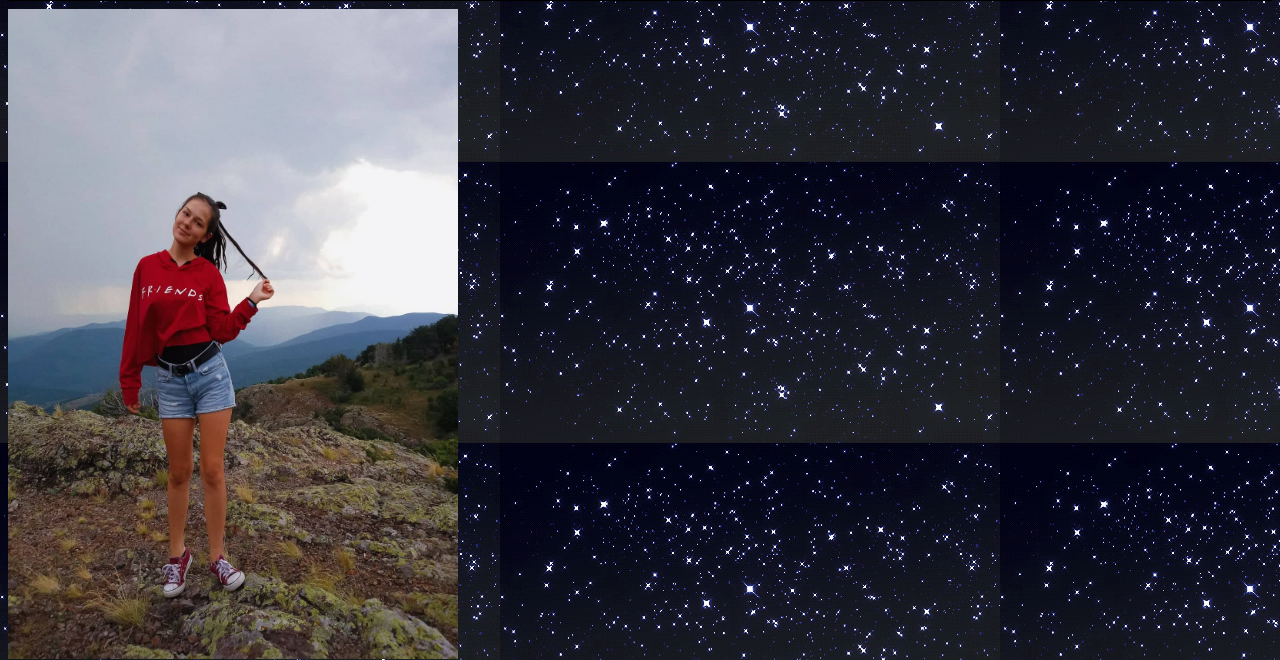
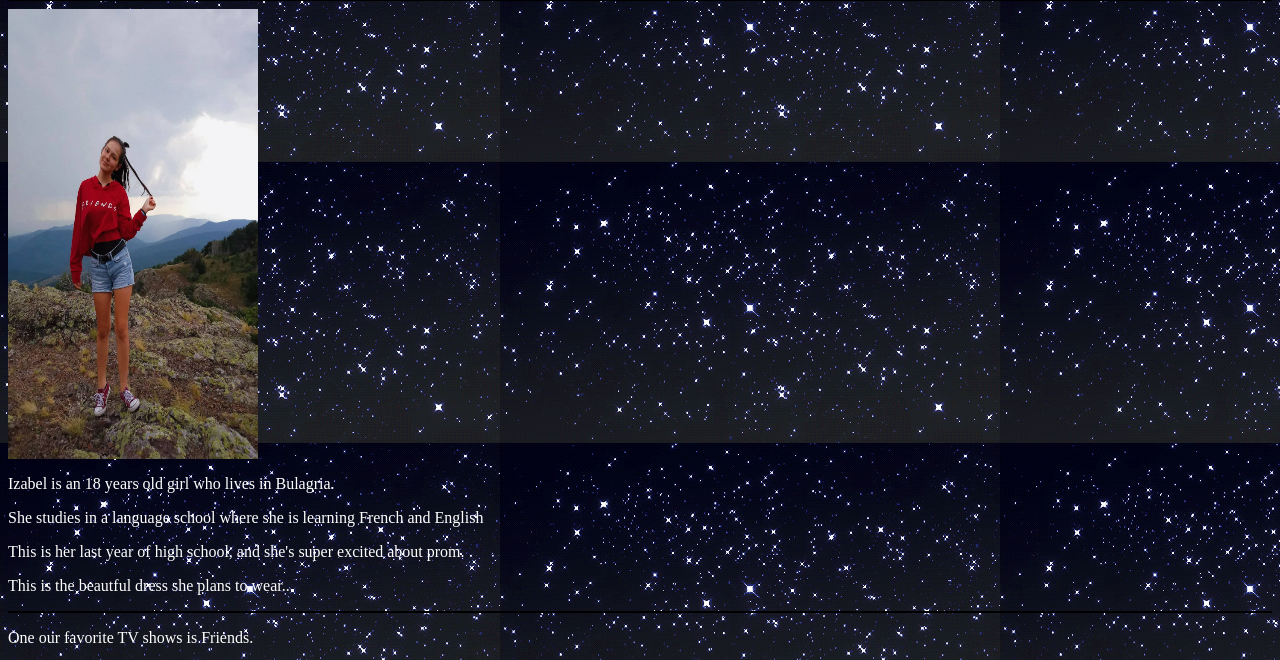
Before and after one commit to georgger000/izabel, a plain HTML site: page index.html in a window 1280 px wide. Shown: the part 119-779 px from the top of the page. Drawn offline with Linux system fonts and the light colour scheme.

Commit message:
Update index.html

```diff
--- a/index.html
+++ b/index.html
@@ -11,7 +11,7 @@
 
         <h5  style="color:white">She said I wouldn't create this, but here is this :)</h5>
         <hr color=black>
-        <img src="izabel.jpg" width=450 height=650>
+        <img src="izabel.jpg" width=250 height=450>
          <p style="color:white">Izabel is an 18 years old girl who lives in Bulagria.</p>
         <p style="color:white">She studies in a language school where she is learning French and English</p>
         <p style="color:white">This is her last year of high school, and she's super excited about prom.</p>
```
